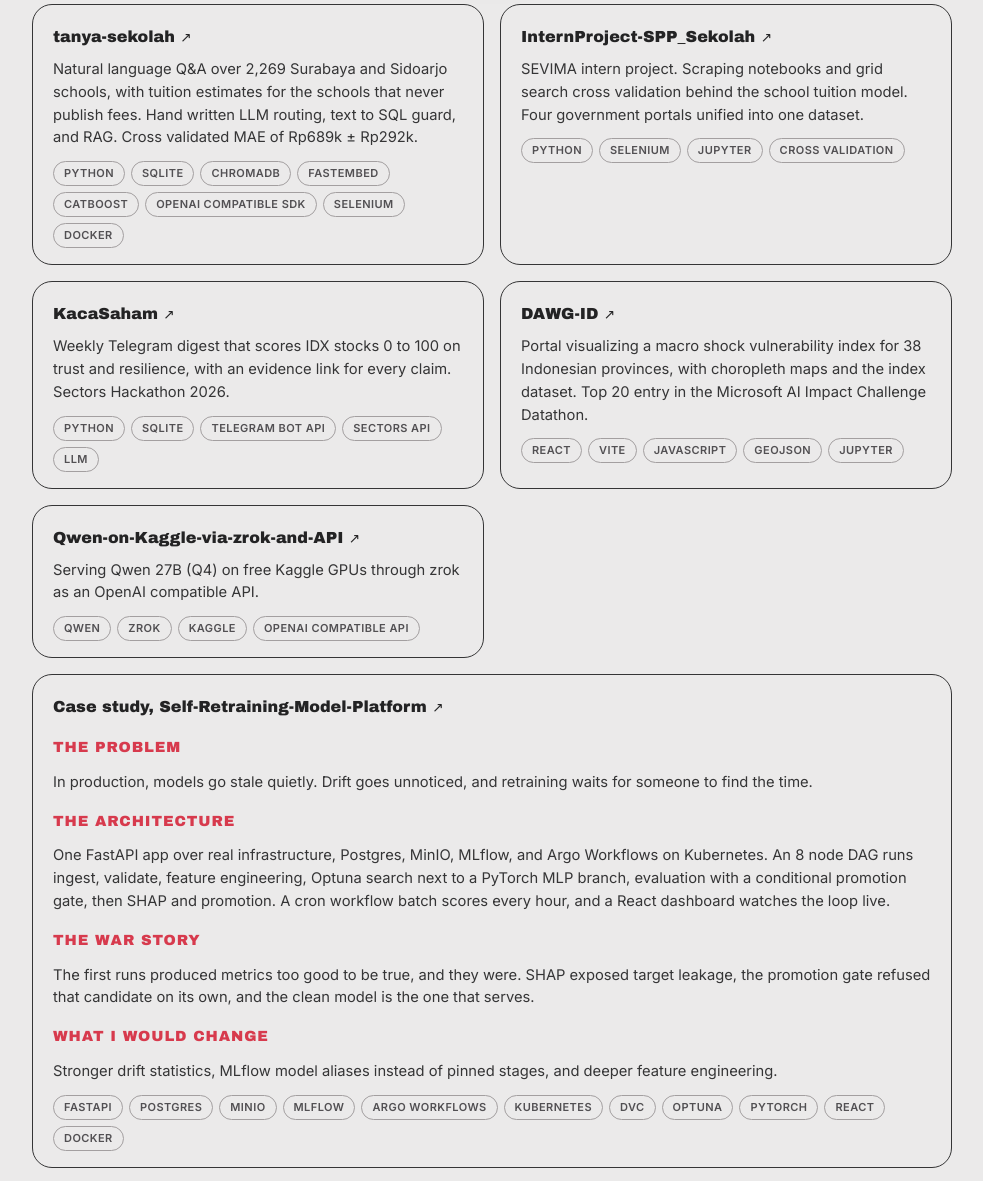
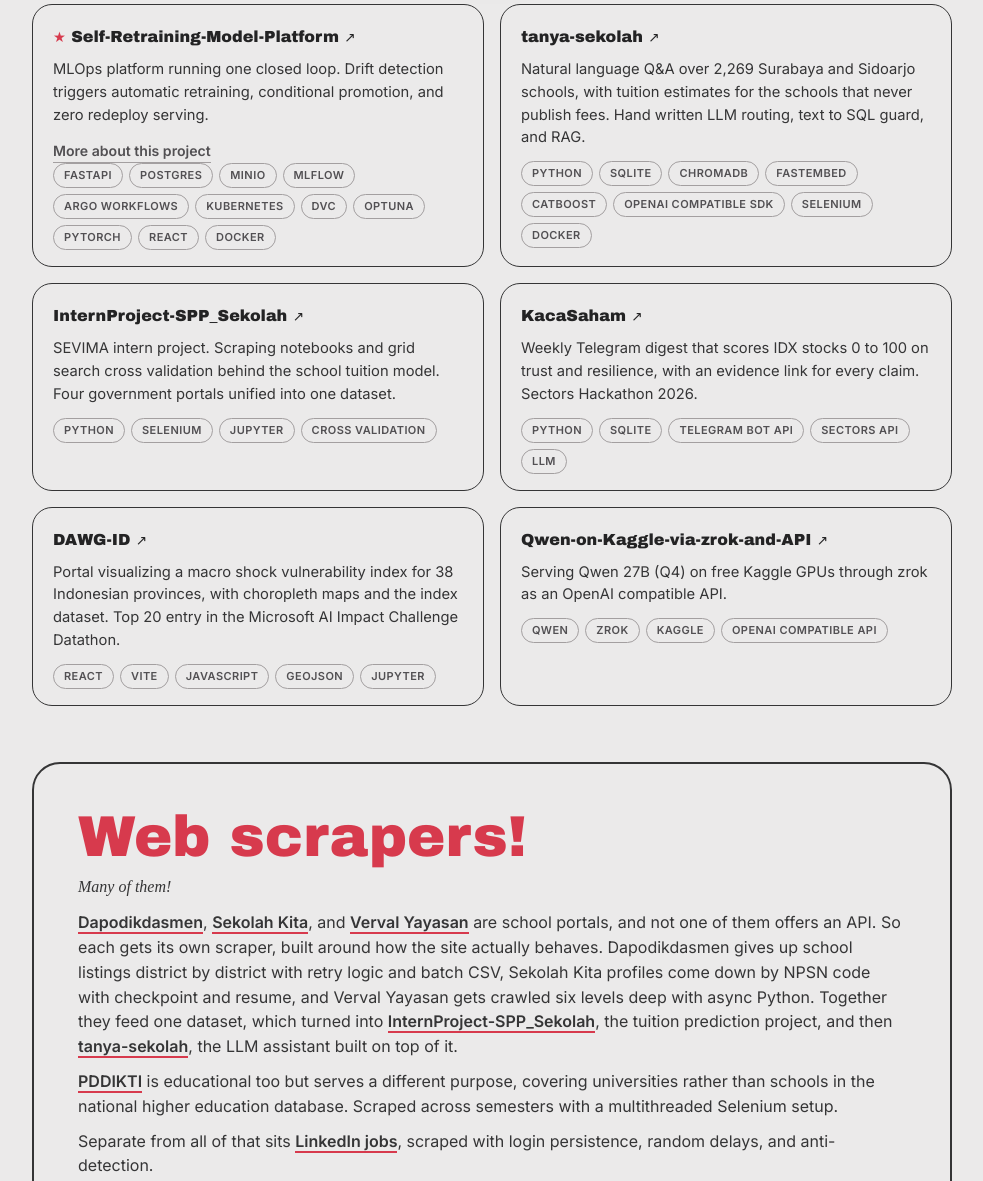
Before and after one commit to AKARandy/AKARandy.github.io, a plain HTML site: page index.html in a window 1280 px wide. Shown: the part 1378-2559 px from the top of the page, without its empty margins (148-1131 px from the left). Drawn offline with Linux system fonts and the light colour scheme; a web font is replaced by a local one.

Commit message:
Revert projects grid, star and expandable details on Self-Retraining

```diff
--- a/index.html
+++ b/index.html
@@ -53,8 +53,20 @@
   <div class="project-grid">
 
     <article class="project">
+      <h3><a href="https://github.com/AKARandy/Self-Retraining-Model-Platform"><span class="star">&#9733;</span> Self-Retraining-Model-Platform <span class="arr">&#8599;</span></a></h3>
+      <p>MLOps platform running one closed loop. Drift detection triggers automatic retraining, conditional promotion, and zero redeploy serving.</p>
+      <details class="case-details">
+        <summary>More about this project</summary>
+        <p>One FastAPI app over real infrastructure, Postgres, MinIO, MLflow, and Argo Workflows on Kubernetes. An 8 node DAG runs ingest, validate, feature engineering, Optuna search next to a PyTorch MLP branch, evaluation with a conditional promotion gate, then SHAP and promotion. A cron workflow batch scores every hour, and a React dashboard watches the loop live.</p>
+        <p>The first runs produced metrics too good to be true, and they were. SHAP exposed target leakage, the promotion gate refused that candidate on its own, and the clean model is the one that serves.</p>
+        <p>If I revisited it, I would use stronger drift statistics, MLflow model aliases instead of pinned stages, and deeper feature engineering.</p>
+      </details>
+      <ul class="tools"><li>FastAPI</li><li>Postgres</li><li>MinIO</li><li>MLflow</li><li>Argo Workflows</li><li>Kubernetes</li><li>DVC</li><li>Optuna</li><li>PyTorch</li><li>React</li><li>Docker</li></ul>
+    </article>
+
+    <article class="project">
       <h3><a href="https://github.com/AKARandy/tanya-sekolah">tanya-sekolah <span class="arr">&#8599;</span></a></h3>
-      <p>Natural language Q&A over 2,269 Surabaya and Sidoarjo schools, with tuition estimates for the schools that never publish fees. Hand written LLM routing, text to SQL guard, and RAG. Cross validated MAE of Rp689k ± Rp292k.</p>
+      <p>Natural language Q&A over 2,269 Surabaya and Sidoarjo schools, with tuition estimates for the schools that never publish fees. Hand written LLM routing, text to SQL guard, and RAG.</p>
       <ul class="tools"><li>Python</li><li>SQLite</li><li>ChromaDB</li><li>fastembed</li><li>CatBoost</li><li>OpenAI compatible SDK</li><li>Selenium</li><li>Docker</li></ul>
     </article>
 
@@ -80,19 +92,6 @@
       <h3><a href="https://github.com/AKARandy/Qwen-on-Kaggle-via-zrok-and-API">Qwen-on-Kaggle-via-zrok-and-API <span class="arr">&#8599;</span></a></h3>
       <p>Serving Qwen 27B (Q4) on free Kaggle GPUs through zrok as an OpenAI compatible API.</p>
       <ul class="tools"><li>Qwen</li><li>zrok</li><li>Kaggle</li><li>OpenAI compatible API</li></ul>
-    </article>
-
-    <article class="project case">
-      <h3><a href="https://github.com/AKARandy/Self-Retraining-Model-Platform">Case study, Self-Retraining-Model-Platform <span class="arr">&#8599;</span></a></h3>
-      <p class="case-label">The problem</p>
-      <p>In production, models go stale quietly. Drift goes unnoticed, and retraining waits for someone to find the time.</p>
-      <p class="case-label">The architecture</p>
-      <p>One FastAPI app over real infrastructure, Postgres, MinIO, MLflow, and Argo Workflows on Kubernetes. An 8 node DAG runs ingest, validate, feature engineering, Optuna search next to a PyTorch MLP branch, evaluation with a conditional promotion gate, then SHAP and promotion. A cron workflow batch scores every hour, and a React dashboard watches the loop live.</p>
-      <p class="case-label">The war story</p>
-      <p>The first runs produced metrics too good to be true, and they were. SHAP exposed target leakage, the promotion gate refused that candidate on its own, and the clean model is the one that serves.</p>
-      <p class="case-label">What I would change</p>
-      <p>Stronger drift statistics, MLflow model aliases instead of pinned stages, and deeper feature engineering.</p>
-      <ul class="tools"><li>FastAPI</li><li>Postgres</li><li>MinIO</li><li>MLflow</li><li>Argo Workflows</li><li>Kubernetes</li><li>DVC</li><li>Optuna</li><li>PyTorch</li><li>React</li><li>Docker</li></ul>
     </article>
 
   </div>
--- a/style.css
+++ b/style.css
@@ -241,19 +241,30 @@
   color: var(--gray);
 }
 
-.project.case { grid-column: 1 / -1; }
+.star { color: var(--red); font-size: 0.9em; }
 
-.case-label {
-  font-family: "Archivo Black", sans-serif;
-  font-weight: 400;
-  font-size: 0.82rem;
-  text-transform: uppercase;
-  letter-spacing: 0.06em;
-  color: var(--red);
-  margin: 16px 0 4px;
+.case-details { margin-top: 10px; }
+
+.case-details summary {
+  cursor: pointer;
+  list-style: none;
+  display: inline-block;
+  font-weight: 600;
+  font-size: 0.88rem;
+  color: var(--gray);
+  border-bottom: 1.5px solid var(--gray-soft);
 }
 
-.project.case h3 { margin-bottom: 2px; }
+.case-details summary::-webkit-details-marker { display: none; }
+
+.case-details summary:hover {
+  color: var(--red);
+  border-color: var(--red);
+}
+
+.case-details[open] summary { color: var(--red); border-color: var(--red); }
+
+.case-details p { font-size: 0.9rem; margin: 8px 0; }
 
 .more-line {
   margin-top: 14px;
```
